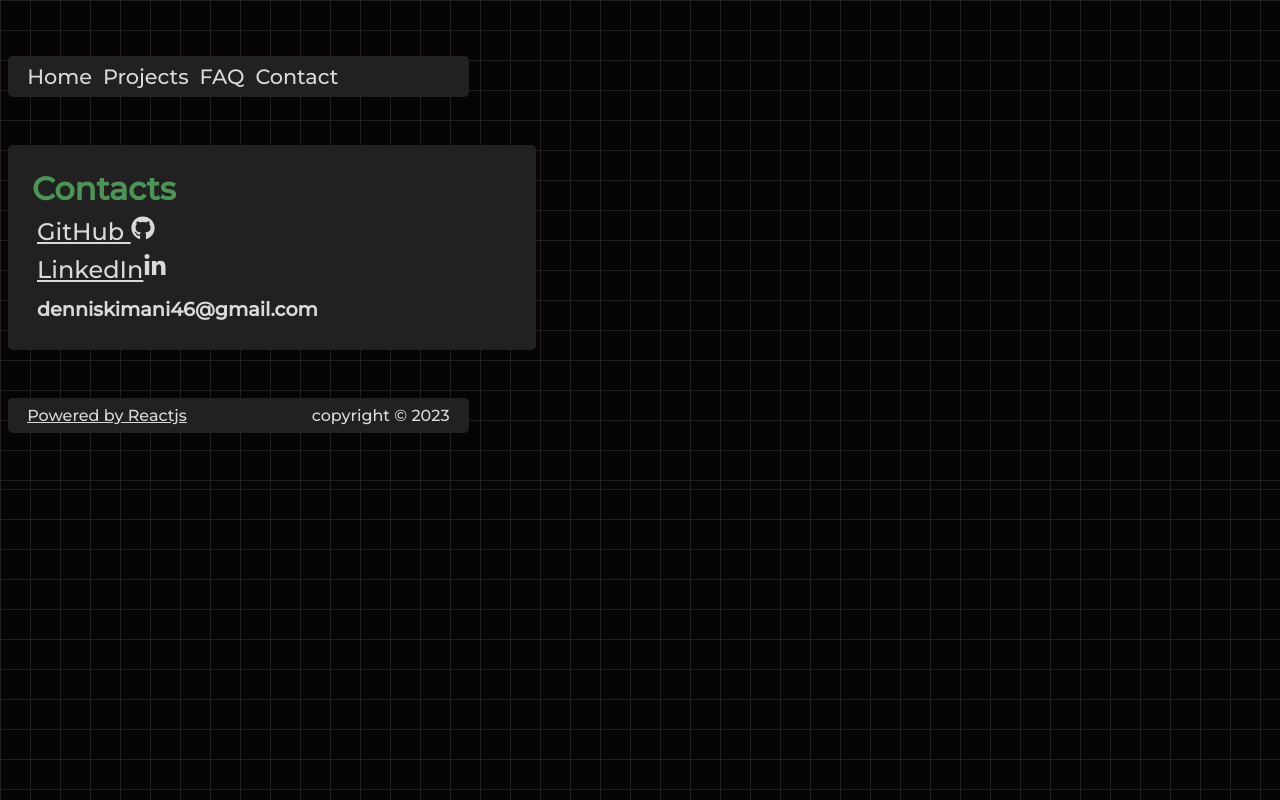
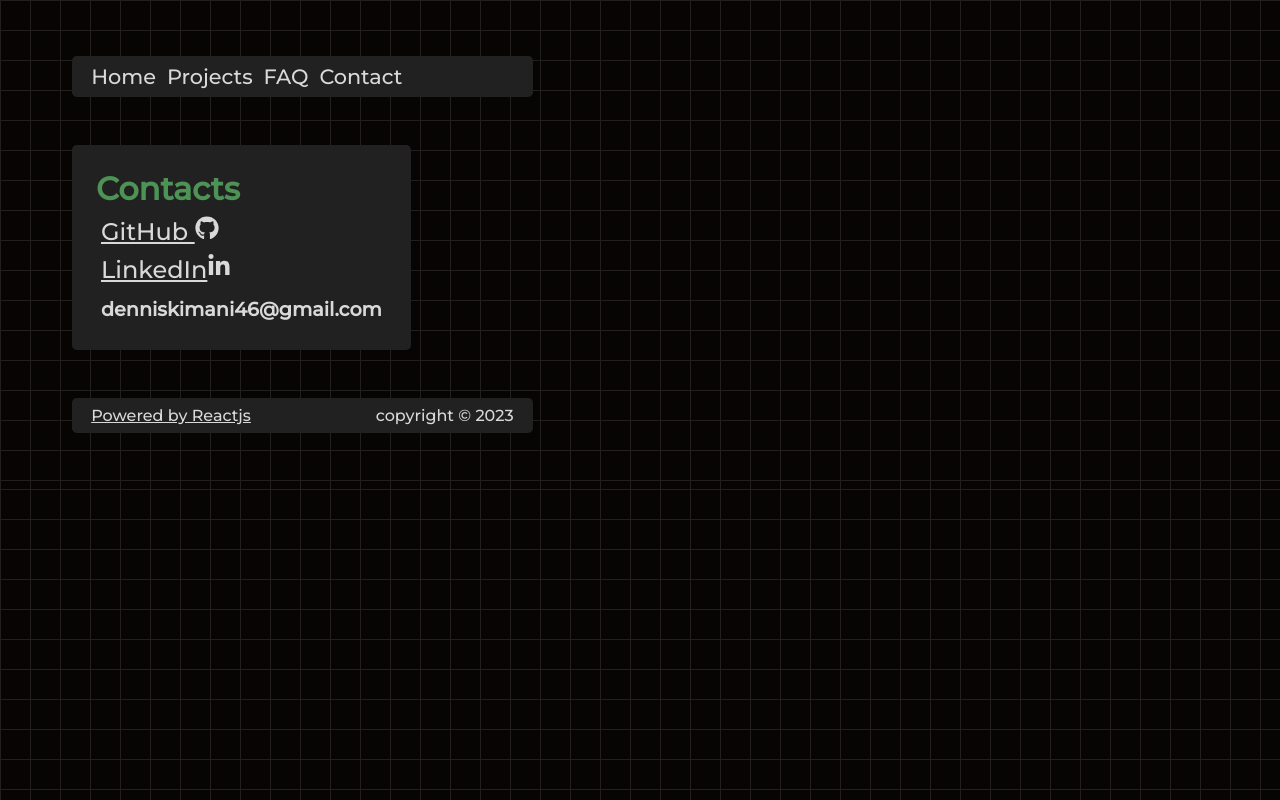
Before and after one commit to dennis-nganga/curly-barnacle, a React (Vite) app: page /contact in a window 1280 px wide. Built offline with nearby package versions, Linux system fonts and the light colour scheme.

Commit message:
update new way 15

```diff
--- a/package.json
+++ b/package.json
@@ -10,6 +10,7 @@
     "preview": "vite preview"
   },
   "dependencies": {
+    "@vercel/speed-insights": "^1.0.2",
     "emailjs-com": "^3.2.0",
     "react": "^18.2.0",
     "react-dom": "^18.2.0",
--- a/src/App.css
+++ b/src/App.css
@@ -53,7 +53,12 @@ html body {
 
 @media screen and (min-height: 760px) {
   html body {
-    width: 85vw;
+    /* ... existing styles ... */
+
+    width: 100%; /* or adjust as needed */
+  }
+  .div_1 {
+    width: 90vw; /* Adjust as needed */
   }
 }
 /* @media (max-width: 700px) {
--- a/src/Faq/Faq.css
+++ b/src/Faq/Faq.css
@@ -29,3 +29,9 @@
 
   }
 } */
+
+@media screen and (min-height: 760px) {
+  .faq__wrapper {
+    width: 36.5vw;
+  }
+}
--- a/src/Projects/Contact/Contact.css
+++ b/src/Projects/Contact/Contact.css
@@ -72,3 +72,9 @@
     width: 35vw;
   }
 } */
+
+@media screen and (min-height: 760px) {
+  .contact__form-wrapper {
+    width: 35vw;
+  }
+}
```
Also changed, not shown: 1 other file (tests, documents, lock files or other folders).
